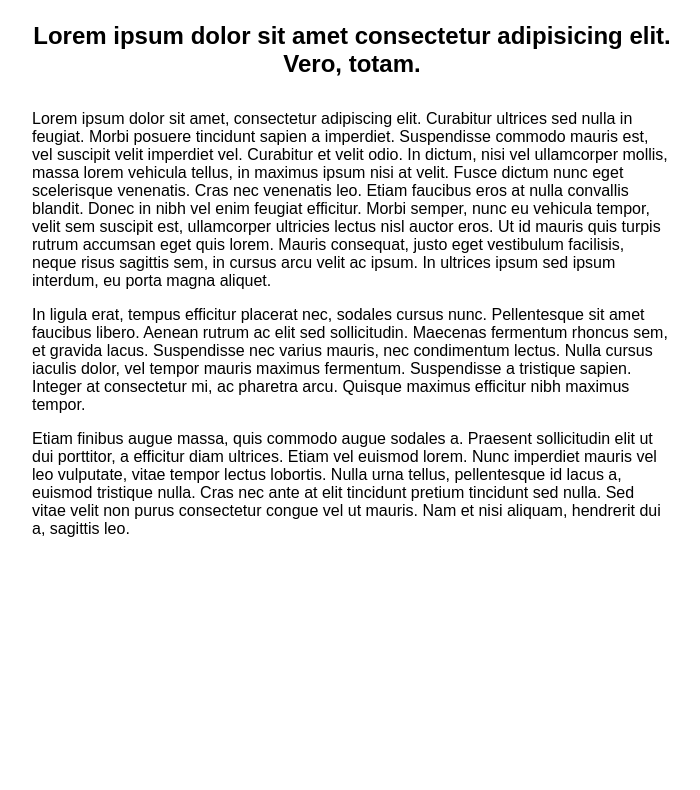
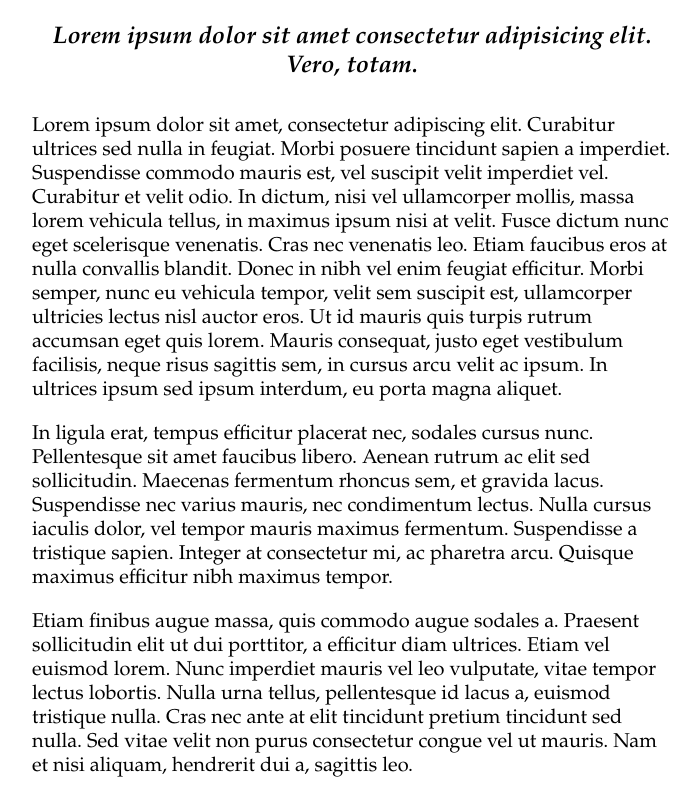
Before and after one commit to nickbstudy/my-first-static-web-app, a website: page src/index.html in a window 1280 px wide. Shown: the part 138-928 px from the top of the page, without its empty margins (288-988 px from the left). Before the commit the page ends 800 px from the top, so only its background shows below. Drawn offline with Linux system fonts and the light colour scheme.

Commit message:
Actually updates the font this time

```diff
--- a/src/styles.css
+++ b/src/styles.css
@@ -1,5 +1,5 @@
 * {
-  font-family: Arial, Helvetica, sans-serif;
+	font-family: 'Palatino', serif;
 }
 
 html, body {
@@ -7,17 +7,22 @@ html, body {
   border: 0;
   padding: 0;
   background-color: #fff;
+
 }
 
 main {
   margin: auto;
   width: 50%;
   padding: 20px;
-  font-family: 'Palatino', serif;
+
+  p {
+	font-size: 1.25em;
+  }
 
   h4 {
 	text-align: center;
 	font-size: 1.5em;
+	font-style: italic;
   }
 }
 
```
